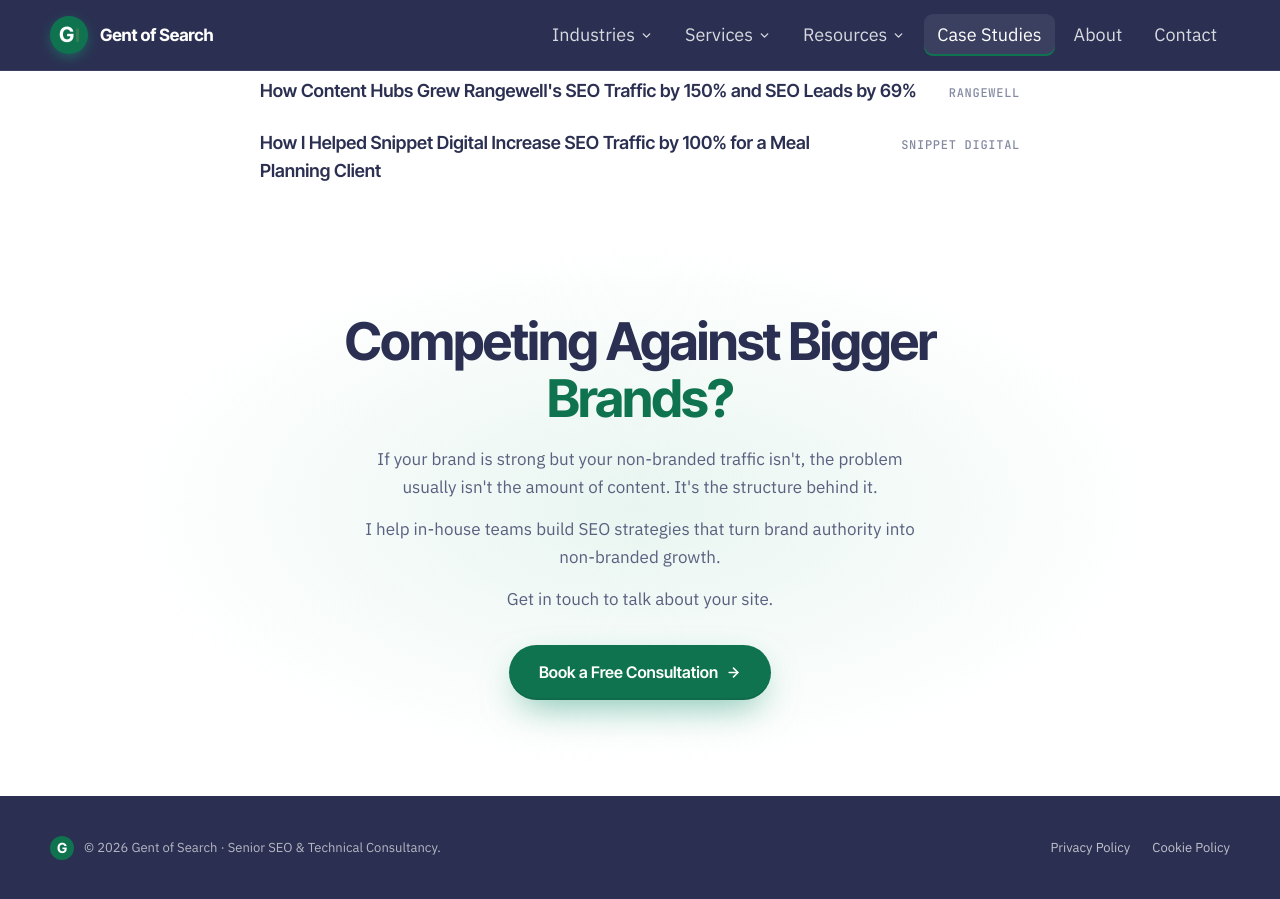
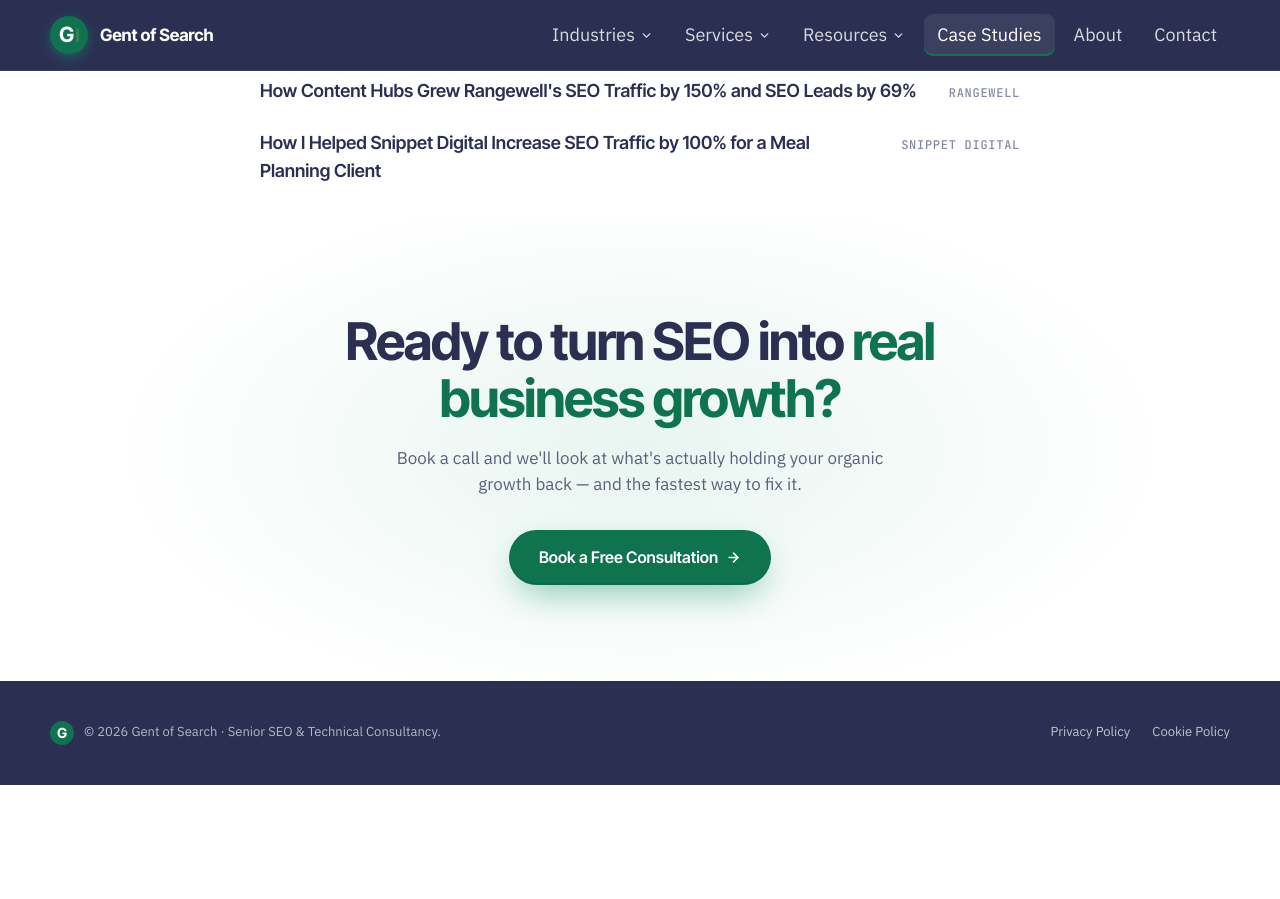
Before and after one commit to Gent-of-Search/gentofsearch.com, a Jekyll site: the page built from _case_studies/cognigy.md, in a window 1280 px wide and 900 px high, scrolled down 7221 px. Built offline with Jekyll 4.4.1, drawn with Linux system fonts in a browser that asks for light colours; after the commit the page ends 8006 px from its top, so only the background shows below that.

Commit message:
Case studies: use the standard site CTA at the bottom
Co-Authored-By: Claude Opus 5.5 <noreply@anthropic.com>

```diff
--- a/_case_studies/cognigy.md
+++ b/_case_studies/cognigy.md
@@ -22,12 +22,6 @@ testimonial:
     - "Adam has the rare ability to translate SEO from a “marketing tactic” into a clear business driver — aligning content, intent, and pipeline impact. And he does so without ego, always focused on outcomes rather than credit."
     - "If you're looking for someone who can own SEO/GEO strategically, operate independently, and manage strong stakeholders with composure and clarity, Adam is exactly that partner."
     - "Grateful for the impact he's had on Cognigy's growth."
-cta:
-  heading: "Competing Against Bigger <span style=\"color:#0F7350;\">Brands?</span>"
-  text:
-    - "If your brand is strong but your non-branded traffic isn't, the problem usually isn't the amount of content. It's the structure behind it."
-    - "I help in-house teams build SEO strategies that turn brand authority into non-branded growth."
-    - "Get in touch to talk about your site."
 ---
 
 ## The Story of Cognigy
--- a/_layouts/case-study.html
+++ b/_layouts/case-study.html
@@ -84,16 +84,4 @@ layout: default
 {% endif %}
 
 <!-- ===================== FINAL CTA ===================== -->
-{% if page.cta %}
-<section style="padding:96px 0; text-align:center; background:radial-gradient(800px 400px at 50% 50%, #E8F5F0, transparent 65%), #FFFFFF;">
-  <div style="width:min(760px,100% - 48px); margin:0 auto;">
-    <h2 style="font-family:'Inter Tight',sans-serif; font-weight:700; font-size:clamp(32px,4.5vw,52px); line-height:1.1; letter-spacing:-0.03em; color:#2B3052; max-width:640px; margin:0 auto 18px;">{{ page.cta.heading }}</h2>
-    {% for para in page.cta.text %}
-    <p style="color:#5A607F; font-size:17px; line-height:1.65; max-width:580px; margin:0 auto {% if forloop.last %}32{% else %}14{% endif %}px;">{{ para }}</p>
-    {% endfor %}
-    <a href="{{ '/contact/' | relative_url }}" style="display:inline-flex; align-items:center; gap:8px; padding:15px 30px; border-radius:999px; font-family:'Inter Tight',sans-serif; font-weight:600; font-size:16px; background:#0F7350; color:#FFFFFF; text-decoration:none; box-shadow:0 14px 36px -10px rgba(26,147,111,0.6), inset 0 -2px 0 rgba(0,0,0,0.08);">Book a Free Consultation<svg width="15" height="15" viewBox="0 0 24 24" fill="none" stroke="currentColor" stroke-width="2.5" stroke-linecap="round" stroke-linejoin="round"><line x1="5" y1="12" x2="19" y2="12"></line><polyline points="12 5 19 12 12 19"></polyline></svg></a>
-  </div>
-</section>
-{% else %}
 {% include cta.html %}
-{% endif %}
```
Also changed, not shown: _case_studies/rangewell.md (+0 -6 lines), _case_studies/research-and-markets.md (+0 -6 lines), _case_studies/snippet-digital.md (+0 -5 lines).
